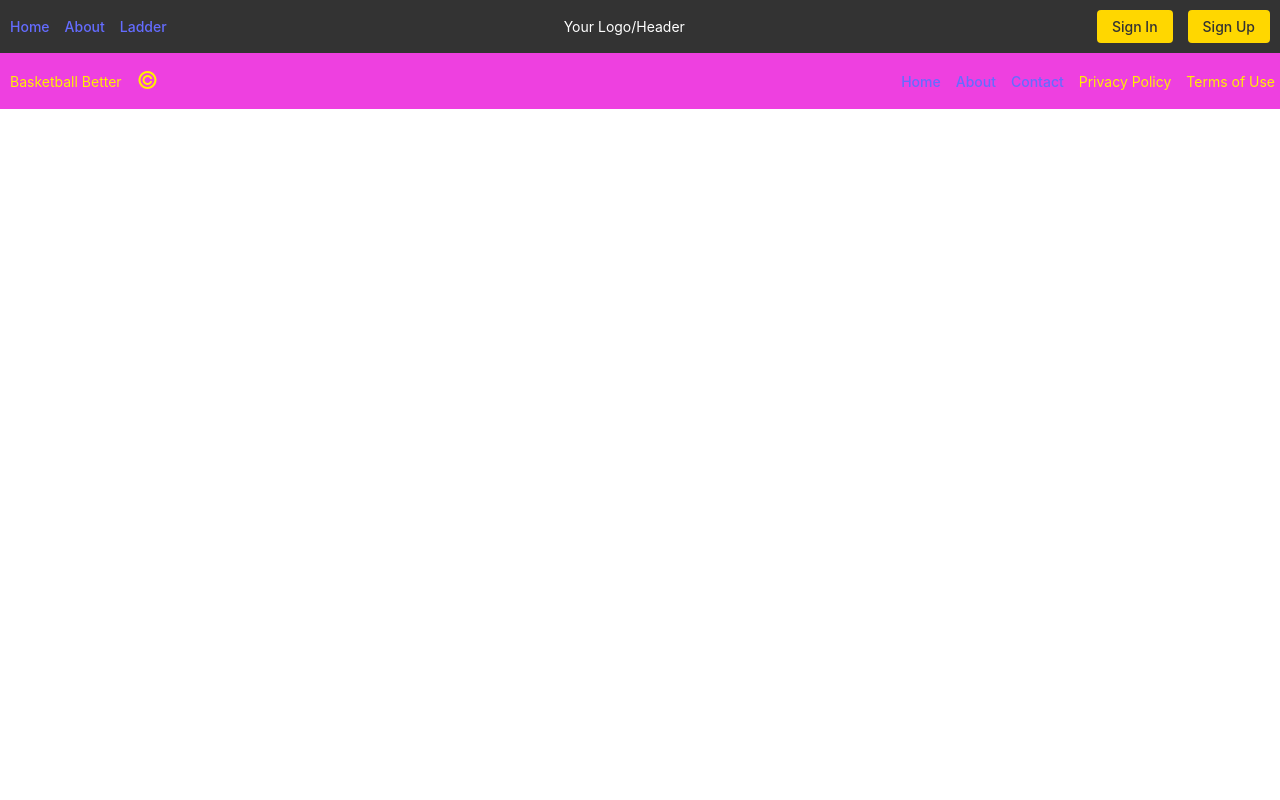
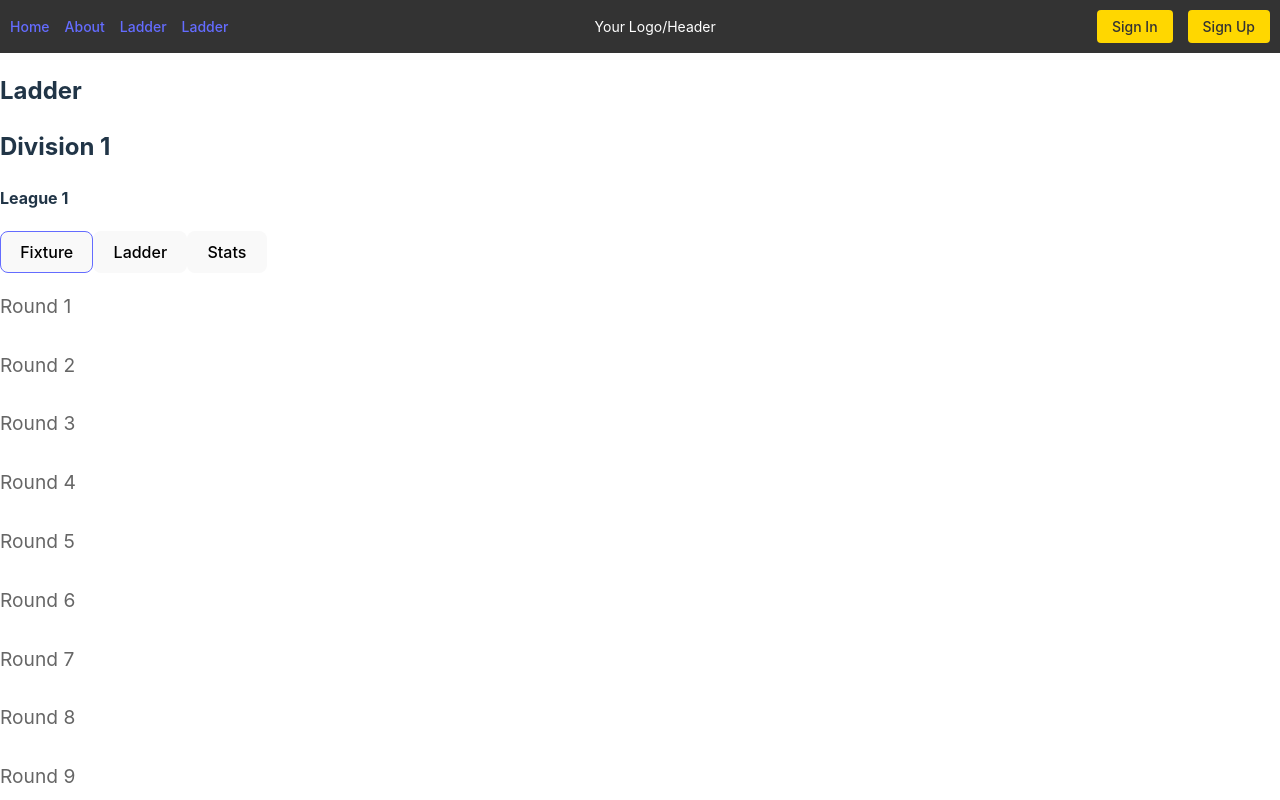
Before and after one commit to hd-marshall/Basketball-Better, a React (Vite) app: page /timetable in a window 1280 px wide. Shown: the top 800 px of the page. Built offline with nearby package versions, Linux system fonts and the light colour scheme.

Commit message:
Ladder page ideation

```diff
--- a/src/App.tsx
+++ b/src/App.tsx
@@ -2,6 +2,7 @@ import { BrowserRouter as Router, Route, Routes} from 'react-router-dom';
 import './styles/App.css';
 import Header from './components/Header';
 import Footer from './components/Footer';
+
 import Home from './pages/Home';
 import Ladder from './pages/Ladder';
 import About from './pages/About';
@@ -17,6 +18,7 @@ function App() {
           <Route path="/ladder" element={<Ladder />} />
           <Route path="/about" element={<About />} />
           <Route path="/contact" element={<Contact />} />
+          <Route path="/timetable" element={<Ladder />} />
           {/* Add more routes for additional pages */}
         </Routes>
         <Footer companyName="BetterBasketball"/>
--- a/src/components/Header.tsx
+++ b/src/components/Header.tsx
@@ -9,6 +9,7 @@ const Header: React.FC = () => {
         <Link className="header-option" to='/'>Home</Link>
         <Link className="header-option" to='/about'>About</Link>
         <Link className="header-option" to='/ladder'>Ladder</Link>
+        <Link className="header-option" to='/timetable'>Ladder</Link>
       </div>
       <div className="header-center">
         {/* Generic headers in the center */}
--- a/src/pages/Ladder.tsx
+++ b/src/pages/Ladder.tsx
@@ -1,8 +1,10 @@
+import Timetable from "../components/Timetable";
+
 const Ladder: React.FC = () => {
     return (
       <div>
         <h2>Ladder</h2>
-        {/* Add your home page content here */}
+        <Timetable/>
       </div>
     );
 };
```
